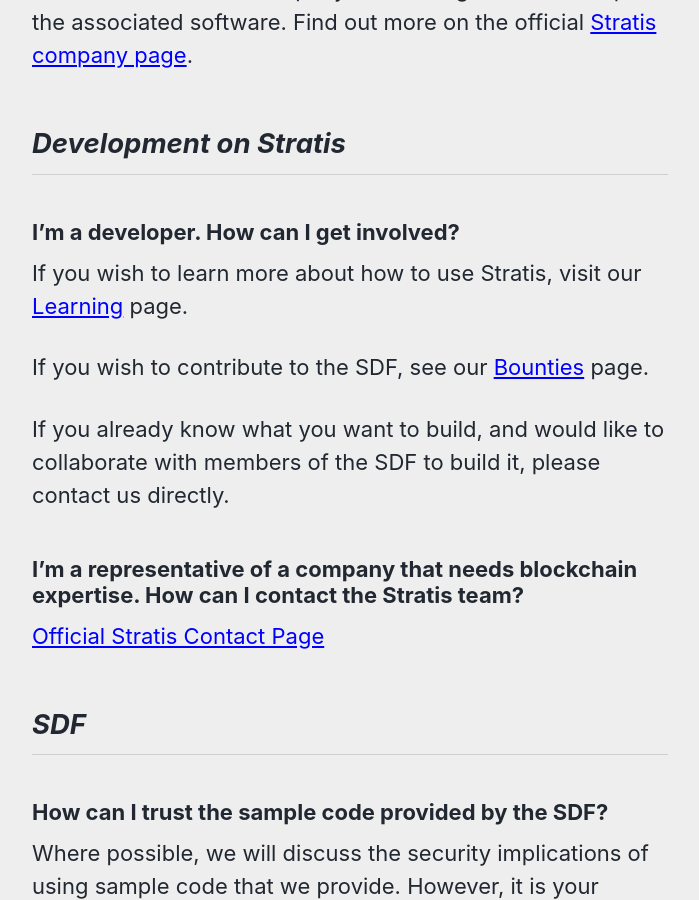
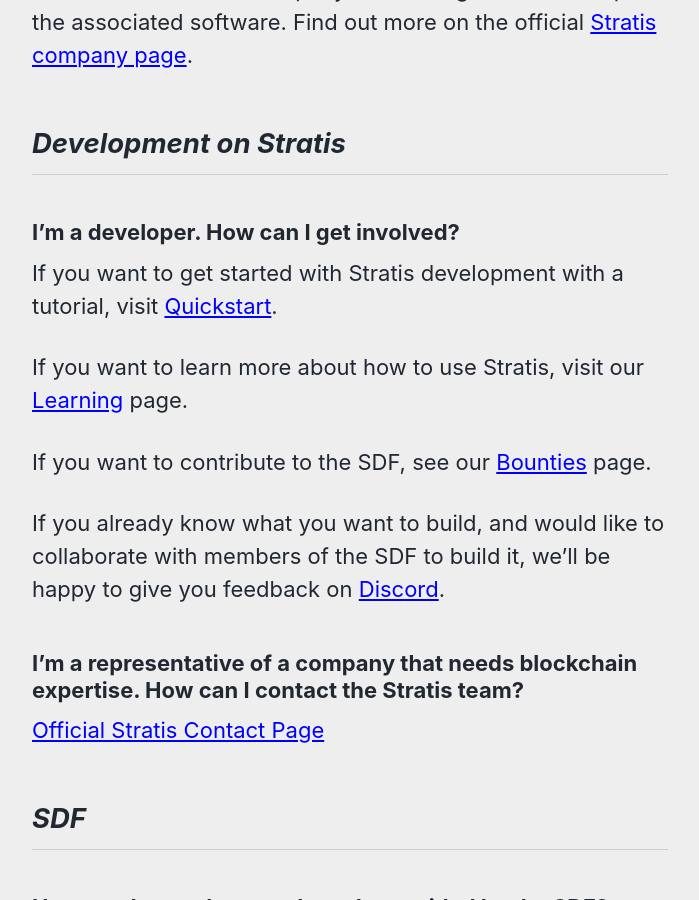
Before and after one commit to StratisDevelopmentFoundation/StratisDevelopmentFoundation.github.io, a Jekyll site: the page built from _pages/faq.md, in a window 1280 px wide and 900 px high, scrolled down 429 px. Shown: the whole window, without its empty margins (290-989 px from the left). Built offline with Jekyll 4.4.1, drawn with Linux system fonts in a browser that asks for light colours; nearby versions of some CDN libraries.

Commit message:
Update FAQ

```diff
--- a/_pages/faq.md
+++ b/_pages/faq.md
@@ -15,11 +14,13 @@
 
 ### I'm a developer. How can I get involved?
 
-If you wish to learn more about how to use Stratis, visit our [Learning](/learning/) page.
+If you want to get started with Stratis development with a tutorial, visit [Quickstart](/starting/).
 
-If you wish to contribute to the SDF, see our [Bounties](/bounties/) page.
+If you want to learn more about how to use Stratis, visit our [Learning](/learning/) page.
 
-If you already know what you want to build, and would like to collaborate with members of the SDF to build it, please contact us directly.
+If you want to contribute to the SDF, see our [Bounties](/bounties/) page.
+
+If you already know what you want to build, and would like to collaborate with members of the SDF to build it, we'll be happy to give you feedback on [Discord](/discord/).
 
 ### I'm a representative of a company that needs blockchain expertise. How can I contact the Stratis team?
 
```
Also changed, not shown: other parts of _pages/faq.md (+0 -1 lines).
